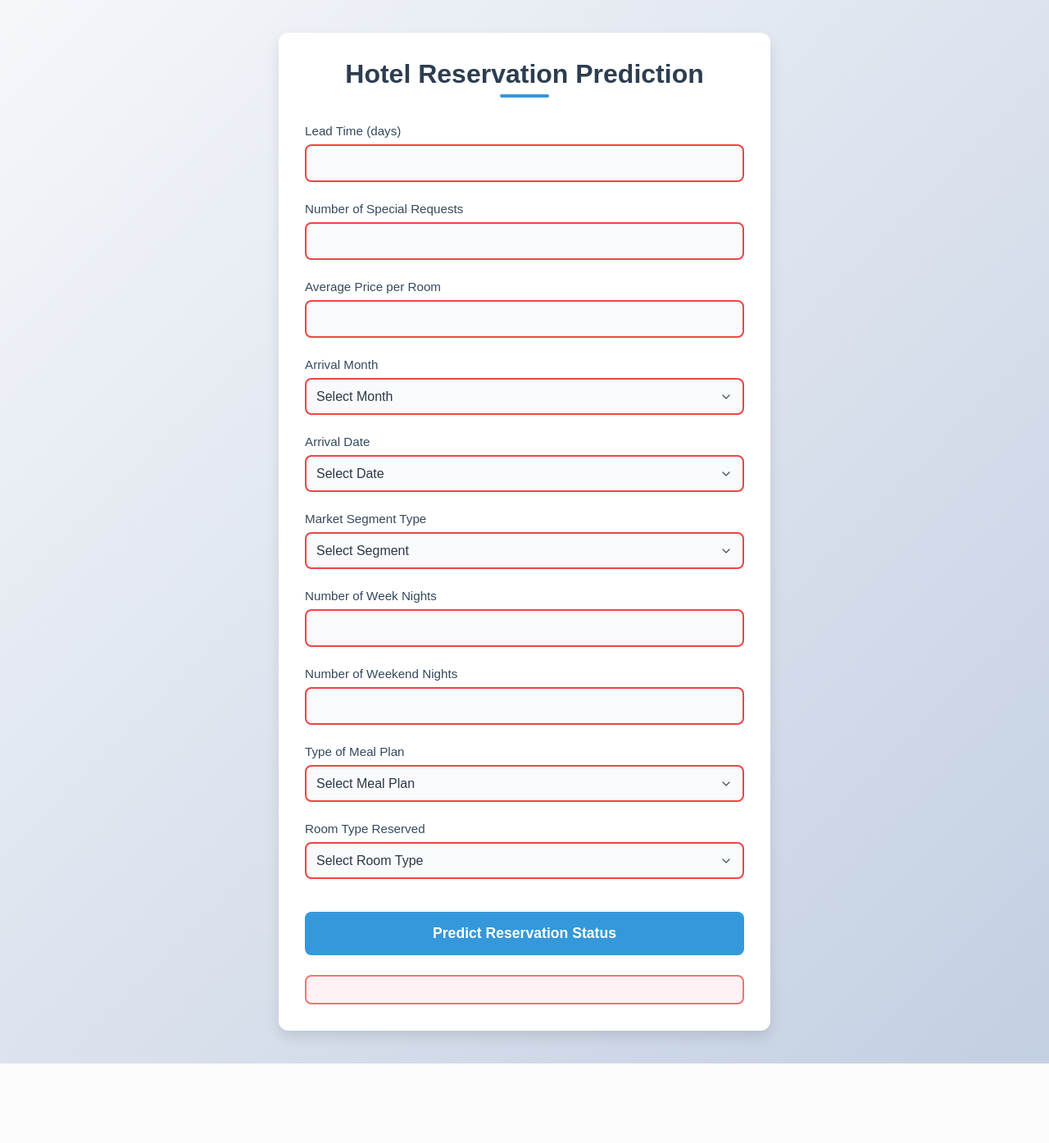
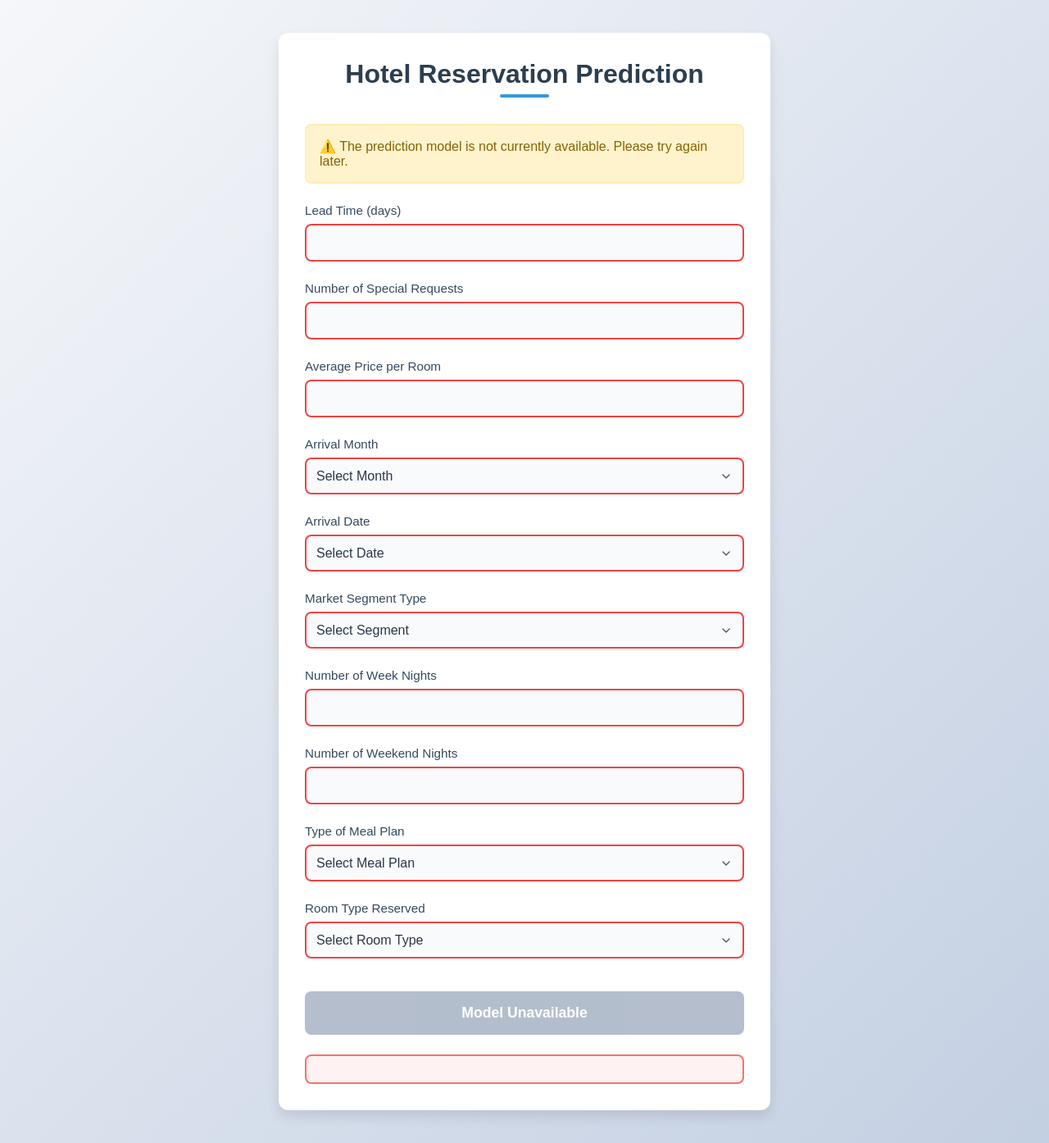
Before and after one commit to sridharbabu12/MLOPS-PROJECT, a FastAPI app: page / in a window 1280 px wide. Shown: the whole page at 82% size. Before the commit the page ends 1297 px from the top, so only its background shows below. Run offline with FastAPI, Linux system fonts and the light colour scheme.

Commit message:
final cicd

```diff
--- a/application.py
+++ b/application.py
@@ -3,11 +3,16 @@ from pydantic import BaseModel, Field
 from fastapi.responses import HTMLResponse, JSONResponse
 from fastapi.staticfiles import StaticFiles
 from fastapi.templating import Jinja2Templates
-from typing import Dict
+from typing import Dict, Optional
 import joblib
 import numpy as np
 from config.paths_config import MODEL_OUTPUT_PATH
 import os
+import logging
+
+# Configure logging
+logging.basicConfig(level=logging.INFO)
+logger = logging.getLogger(__name__)
 
 # Categorical mappings
 MARKET_SEGMENT_MAPPING = {
@@ -41,13 +46,36 @@ REVERSE_MEAL_PLAN = {v: k for k, v in MEAL_PLAN_MAPPING.items()}
 REVERSE_ROOM_TYPE = {v: k for k, v in ROOM_TYPE_MAPPING.items()}
 
 class PredictionResponse(BaseModel):
-    prediction: float = Field(..., description="Predicted booking status")
+    prediction: Optional[float] = Field(None, description="Predicted booking status")
     message: str = Field(..., description="Prediction message")
 
 app = FastAPI(title="Hotel Booking Prediction API", description="Predicting hotel booking status")
 
+# Global variable to store the loaded model
+model = None
+
+def load_model():
+    global model
+    try:
+        if os.path.exists(MODEL_OUTPUT_PATH):
+            model = joblib.load(MODEL_OUTPUT_PATH)
+            logger.info(f"Model loaded successfully from {MODEL_OUTPUT_PATH}")
+            return True
+        else:
+            logger.error(f"Model file not found at {MODEL_OUTPUT_PATH}")
+            return False
+    except Exception as e:
+        logger.error(f"Error loading model: {str(e)}")
+        return False
+
+@app.on_event("startup")
+async def startup_event():
+    global model
+    model_loaded = load_model()
+    if not model_loaded:
+        logger.warning("Model could not be loaded during startup")
+
 app.mount("/static", StaticFiles(directory="static"), name="static")
-
 templates = Jinja2Templates(directory="templates")
 
 @app.get("/", response_class=HTMLResponse)
@@ -56,11 +84,10 @@ async def root(request: Request):
         "index.html",
         {
             "request": request,
-            "model_available": True,
+            "model_available": model is not None,
             "market_segments": MARKET_SEGMENT_MAPPING.keys(),
             "meal_plans": MEAL_PLAN_MAPPING.keys(),
             "room_types": ROOM_TYPE_MAPPING.keys()
-
         }
     )
 
@@ -77,10 +104,13 @@ async def predict(
     type_of_meal_plan: str = Form(...),
     room_type_reserved: str = Form(...)
 ):
+    if model is None:
+        return PredictionResponse(
+            prediction=None,
+            message="Model is not available. Please ensure the model file is properly loaded."
+        )
+
     try:
-        # Load the model
-        loaded_model = joblib.load(MODEL_OUTPUT_PATH)
-
         # Convert categorical features using mappings
         market_segment_int = MARKET_SEGMENT_MAPPING[market_segment_type]
         meal_plan_int = MEAL_PLAN_MAPPING[type_of_meal_plan]
@@ -101,31 +131,25 @@ async def predict(
         ]])
 
         # Make prediction
-        prediction = loaded_model.predict(prediction_input)[0]
+        prediction = model.predict(prediction_input)[0]
         message = "The booking is likely to be confirmed." if prediction == 1 else "The booking is likely to be cancelled."
         return PredictionResponse(prediction=float(prediction), message=message)
 
     except KeyError as ke:
-        return JSONResponse(
-            status_code=400,
-            content={
-                "prediction": None,
-                "message": f"Invalid categorical value: {str(ke)}"
-            }
+        logger.error(f"Invalid categorical value: {str(ke)}")
+        return PredictionResponse(
+            prediction=None,
+            message=f"Invalid categorical value: {str(ke)}"
         )
     except ValueError as ve:
-        return JSONResponse(
-            status_code=400,
-            content={
-                "prediction": None,
-                "message": f"Invalid input value: {str(ve)}"
-            }
+        logger.error(f"Invalid input value: {str(ve)}")
+        return PredictionResponse(
+            prediction=None,
+            message=f"Invalid input value: {str(ve)}"
         )
     except Exception as e:
-        return JSONResponse(
-            status_code=500,
-            content={
-                "prediction": None,
-                "message": f"An error occurred: {str(e)}"
-            }
+        logger.error(f"Prediction error: {str(e)}")
+        return PredictionResponse(
+            prediction=None,
+            message=f"An error occurred during prediction: {str(e)}"
         )
--- a/templates/index.html
+++ b/templates/index.html
@@ -13,7 +13,7 @@
 
     {% if not model_available %}
     <div class="alert alert-warning">
-        <p>⚠️ The prediction model is not currently available. Please ensure the model file is properly loaded.</p>
+        <p>⚠️ The prediction model is not currently available. Please try again later.</p>
     </div>
     {% endif %}
 
@@ -102,7 +102,13 @@
             </select>
         </div>
 
-        <button type="submit" {% if not model_available %}disabled{% endif %}>Predict Reservation Status</button>
+        <button type="submit" {% if not model_available %}disabled{% endif %}>
+            {% if not model_available %}
+            Model Unavailable
+            {% else %}
+            Predict Reservation Status
+            {% endif %}
+        </button>
     </form>
 
     {% if prediction is not none %}
```
